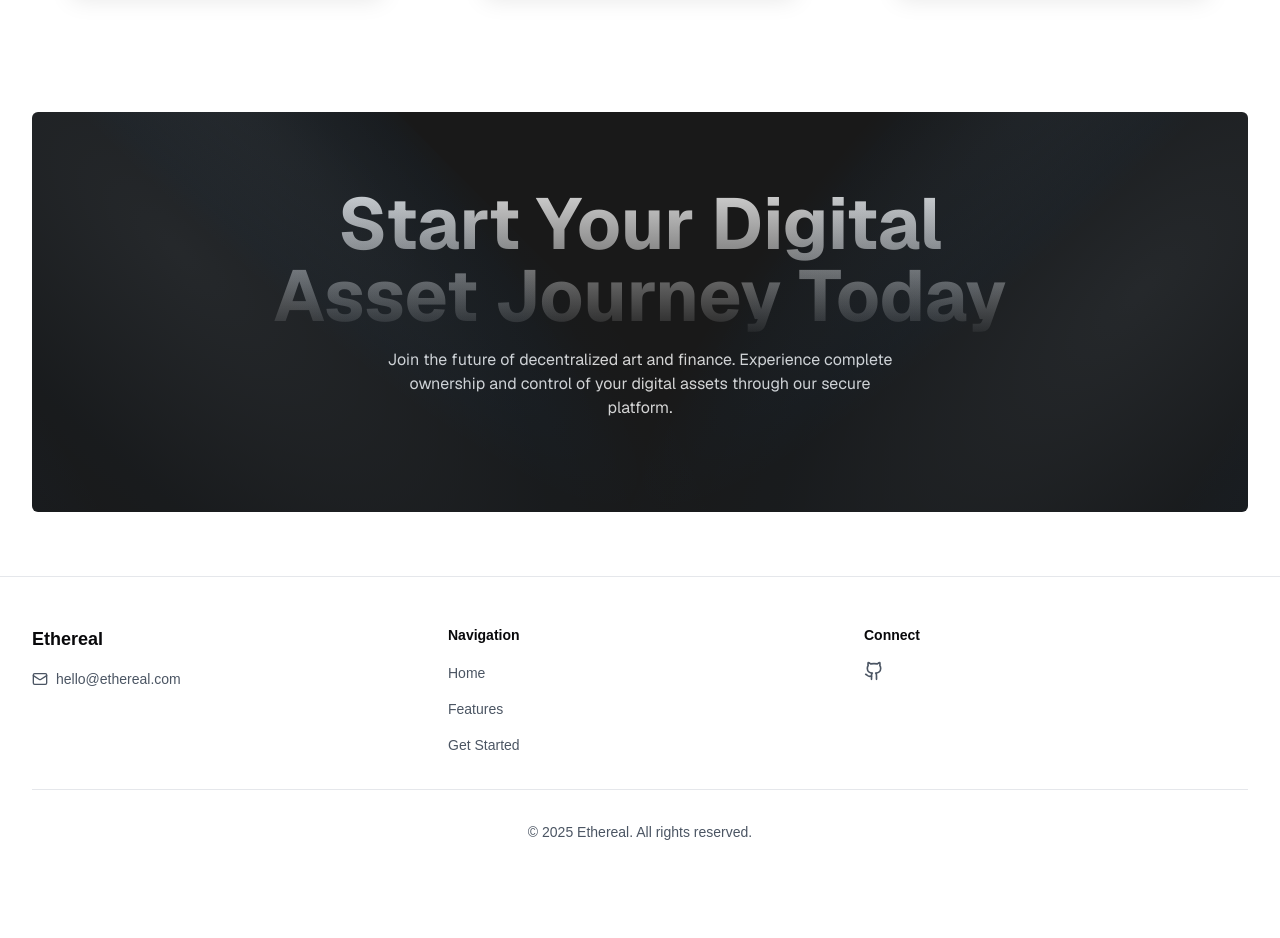
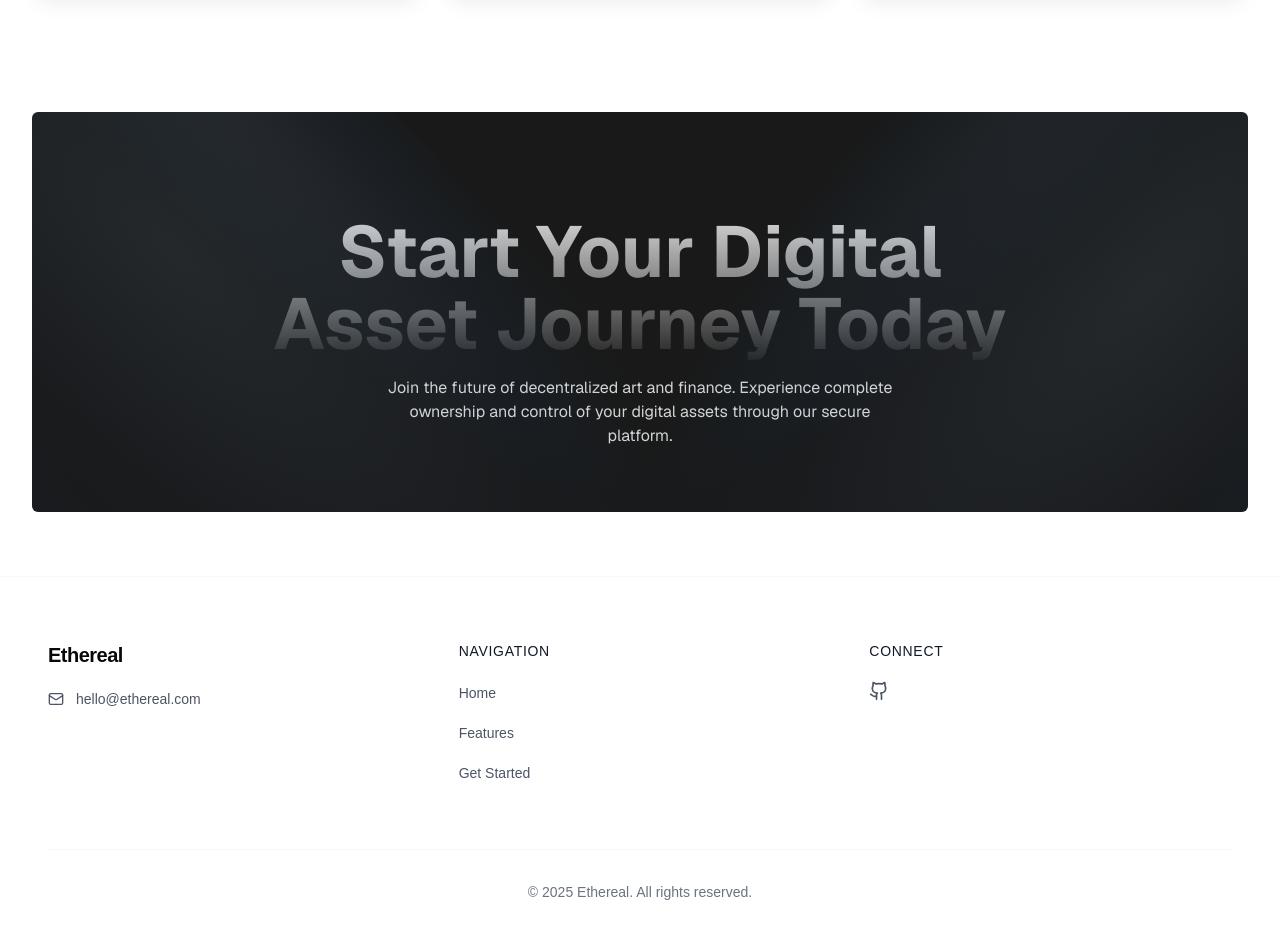
Before and after one commit to IrumiDesu7/ilmi-fe-test, a Next.js app: page / in a window 1280 px wide. Shown: the part 960-1898 px from the top of the page. Before the commit the page ends 1850 px from the top, so only its background shows below. Built offline with nearby package versions, Linux system fonts and the light colour scheme.

Commit message:
refactor: improve section styling and add section IDs for navigation

```diff
--- a/components/sections/cta.tsx
+++ b/components/sections/cta.tsx
@@ -4,10 +4,13 @@ import { Spotlight } from "@/components/ui/spotlight-new";
 
 const CTA = () => {
   return (
-    <div className="bg-grid-white/[0.02] relative flex min-h-[10rem] w-full overflow-hidden rounded-md bg-black/[0.9] antialiased dark:bg-black/[0.96] md:mt-32 md:h-[25rem] md:items-center md:justify-center">
+    <div
+      id="cta"
+      className="bg-grid-white/[0.02] relative mt-10 flex min-h-[10rem] w-full overflow-hidden rounded-md bg-black/[0.9] antialiased dark:bg-black/[0.96] md:mt-32 md:h-[25rem] md:items-center md:justify-center"
+    >
       <Spotlight />
 
-      <div className="relative z-10 mx-auto w-full max-w-7xl p-4 pt-20 md:pt-0">
+      <div className="relative z-10 mx-auto w-full max-w-7xl p-4 py-10 sm:pt-20">
         <h1 className="bg-opacity-50 bg-gradient-to-b from-neutral-300 to-neutral-800 bg-clip-text text-center text-4xl font-bold text-transparent dark:from-neutral-50 dark:to-neutral-400 md:text-7xl">
           Start Your Digital <br /> Asset Journey Today
         </h1>
--- a/components/sections/feature-card.tsx
+++ b/components/sections/feature-card.tsx
@@ -18,7 +18,7 @@ const FeatureCard = ({ title, description, icon }: FeatureCardProps) => {
           ease: "easeOut",
         },
       }}
-      className="group/card w-full max-w-xs"
+      className="group/card w-full"
     >
       <div
         className={cn(
--- a/components/sections/features.tsx
+++ b/components/sections/features.tsx
@@ -3,7 +3,10 @@ import FeatureCard from "./feature-card";
 
 const Features = () => {
   return (
-    <div className="grid grid-cols-1 place-items-center gap-6 sm:grid-cols-2 lg:grid-cols-3">
+    <div
+      id="features"
+      className="grid grid-cols-1 place-items-center gap-6 sm:grid-cols-2 lg:grid-cols-3"
+    >
       {features.map((feature) => (
         <FeatureCard
           key={feature.id}
--- a/components/sections/footer.tsx
+++ b/components/sections/footer.tsx
@@ -3,17 +3,17 @@ import { Github, Mail } from "lucide-react";
 
 const Footer = () => {
   return (
-    <footer className="border-t border-gray-200 bg-white/50 backdrop-blur-lg dark:border-gray-800 dark:bg-black">
-      <div className="mx-auto max-w-7xl px-4 py-12 sm:px-6 lg:px-8">
-        <div className="grid grid-cols-1 gap-8 md:grid-cols-3">
+    <footer className="border-t border-gray-200/30 bg-white/50 backdrop-blur-xl dark:border-gray-800/50 dark:bg-black/50">
+      <div className="mx-auto max-w-7xl px-6 py-16 sm:px-8 lg:px-12">
+        <div className="grid grid-cols-1 gap-12 md:grid-cols-3">
           {/* Brand Column */}
-          <div className="space-y-4">
-            <h3 className="text-lg font-semibold">Ethereal</h3>
-            <div className="flex items-center space-x-2 text-sm text-gray-600 dark:text-gray-400">
+          <div className="space-y-5">
+            <h3 className="text-xl font-semibold tracking-tight">Ethereal</h3>
+            <div className="flex items-center space-x-3 text-sm text-gray-600 transition-colors dark:text-gray-400">
               <Mail className="h-4 w-4" />
               <a
                 href="mailto:hello@ethereal.com"
-                className="hover:text-gray-900 dark:hover:text-gray-200"
+                className="transition-all duration-200 ease-in-out hover:text-gray-900 dark:hover:text-gray-200"
               >
                 hello@ethereal.com
               </a>
@@ -21,16 +21,22 @@ const Footer = () => {
           </div>
 
           {/* Navigation Links */}
-          <div>
-            <h3 className="mb-4 text-sm font-semibold">Navigation</h3>
-            <ul className="space-y-3">
-              {["Home", "Features", "Get Started"].map((item) => (
-                <li key={item}>
+          <div className="space-y-5">
+            <h3 className="text-sm font-medium uppercase tracking-wider text-gray-900 dark:text-gray-200">
+              Navigation
+            </h3>
+            <ul className="space-y-4">
+              {[
+                { label: "Home", href: "#hero" },
+                { label: "Features", href: "#features" },
+                { label: "Get Started", href: "#cta" },
+              ].map((item) => (
+                <li key={item.label}>
                   <Link
-                    href={`#${item.toLowerCase().replace(" ", "-")}`}
-                    className="text-sm text-gray-600 transition-colors hover:text-gray-900 dark:text-gray-400 dark:hover:text-gray-200"
+                    href={item.href}
+                    className="inline-block text-sm text-gray-600 transition-all duration-200 ease-in-out hover:translate-x-1 hover:text-gray-900 dark:text-gray-400 dark:hover:text-gray-200"
                   >
-                    {item}
+                    {item.label}
                   </Link>
                 </li>
               ))}
@@ -38,24 +44,26 @@ const Footer = () => {
           </div>
 
           {/* Social Column */}
-          <div>
-            <h3 className="mb-4 text-sm font-semibold">Connect</h3>
-            <div className="flex space-x-4">
+          <div className="space-y-5">
+            <h3 className="text-sm font-medium uppercase tracking-wider text-gray-900 dark:text-gray-200">
+              Connect
+            </h3>
+            <div className="flex space-x-5">
               <Link
                 href="https://github.com"
                 target="_blank"
                 rel="noopener noreferrer"
-                className="text-gray-600 transition-colors hover:text-gray-900 dark:text-gray-400 dark:hover:text-gray-200"
+                className="group text-gray-600 transition-all duration-200 ease-in-out hover:text-gray-900 dark:text-gray-400 dark:hover:text-gray-200"
               >
-                <Github className="h-5 w-5" />
+                <Github className="h-5 w-5 transform transition-transform group-hover:scale-110" />
               </Link>
             </div>
           </div>
         </div>
 
         {/* Bottom Section */}
-        <div className="mt-8 border-t border-gray-200 pt-8 dark:border-gray-800">
-          <p className="text-center text-sm text-gray-600 dark:text-gray-400">
+        <div className="mt-16 border-t border-gray-200/30 pt-8 dark:border-gray-800/50">
+          <p className="text-center text-sm text-gray-500 dark:text-gray-400">
             © {new Date().getFullYear()} Ethereal. All rights reserved.
           </p>
         </div>
```
